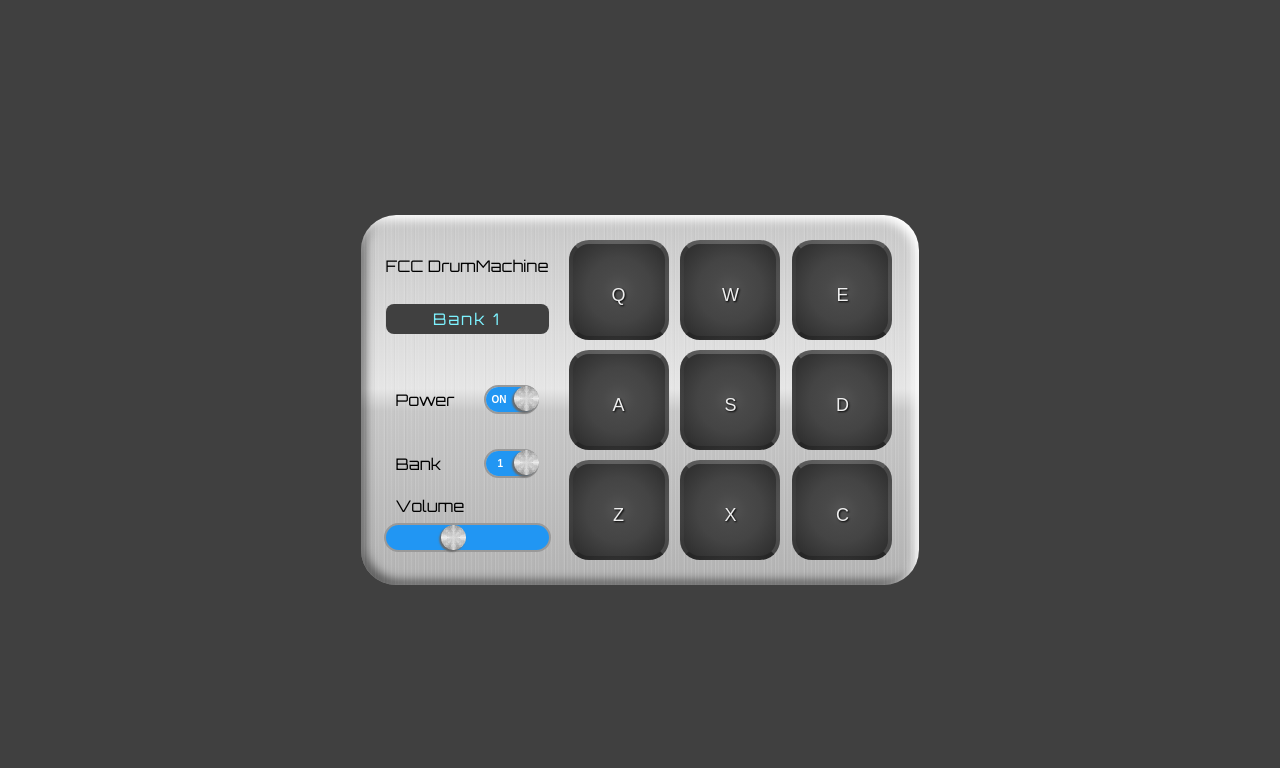
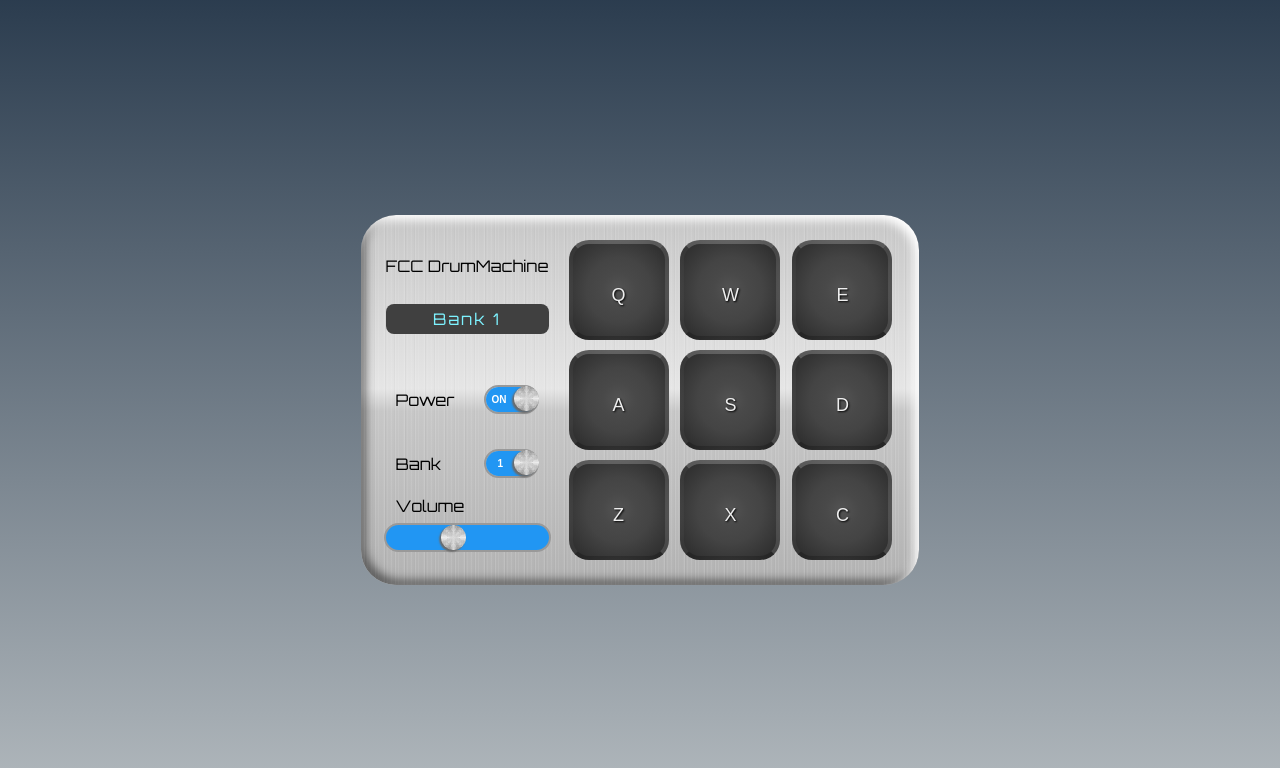
Before and after one commit to brimarq/fcc-drum-machine, a React (Create React App) app: page / in a window 1280 px wide. Shown: the top 768 px of the page. Built offline with nearby package versions, Linux system fonts and the light colour scheme.

Commit message:
change background

```diff
--- a/src/index.css
+++ b/src/index.css
@@ -134,4 +134,5 @@ body {
   padding: 0;
   font-family: 'Orbitron', sans-serif;
   background-color: #404040;
+  background: linear-gradient(hsl(211, 29%, 24%), hsl(204, 8%, 72%));
 }
```
